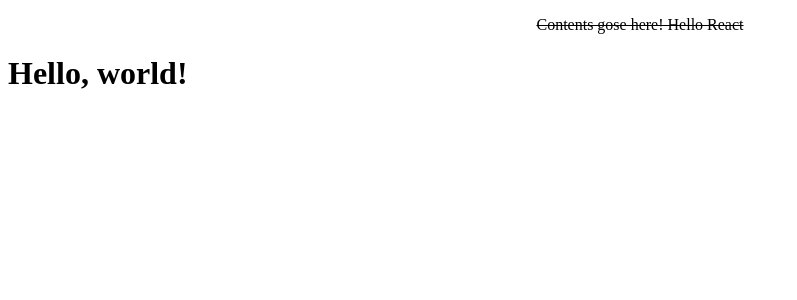
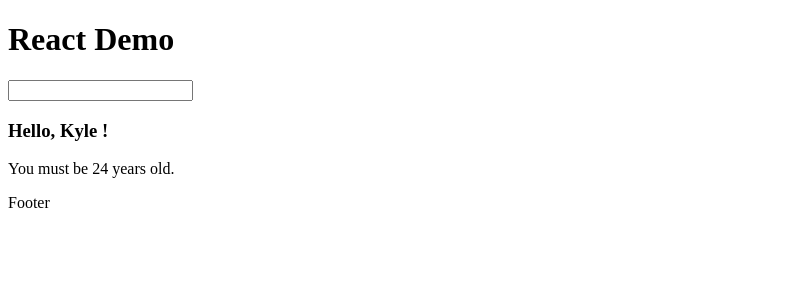
Before and after one commit to BreezeDealer/reactTutorial, a React app: page / in a window 1280 px wide. Shown: the top 300 px of the page, without its empty margins (0-797 px from the left). Built offline with nearby package versions, Linux system fonts and the light colour scheme.

Commit message:
第二天

```diff
--- a/src/app.scss
+++ /dev/null
@@ -1,8 +0,0 @@
-body{
-    //background: #f2f2f2;
-    p.indianred{
-        //color: indianred;
-        text-decoration: line-through;
-        text-align: center;
-    }
-}
--- /dev/null
+++ b/src/js/components/Footer.js
@@ -0,0 +1,9 @@
+import React from "react";
+
+export default class Footer extends React.Component {
+    render() {
+        return (
+            <footer>Footer</footer>
+        )
+    }
+}
--- /dev/null
+++ b/src/js/components/Header.js
@@ -0,0 +1,19 @@
+import React from "react";
+import Title from "./Header/Title"
+
+export default class Header extends React.Component {
+
+    handleChange(e){
+        const title = e.target.value;
+        this.props.changeTitle(title);
+    }
+
+    render() {
+        return (
+            <header>
+                <Title title={this.props.title} />
+                <input type="text" onChange={this.handleChange.bind(this)} />
+            </header>
+        )
+    }
+}
--- /dev/null
+++ b/src/js/components/Header/Title.js
@@ -0,0 +1,9 @@
+import React from "react";
+
+export default class Title extends React.Component {
+    render() {
+        return (
+            <h1>{this.props.title}</h1>
+        )
+    }
+}
--- /dev/null
+++ b/src/js/components/Layout.js
@@ -0,0 +1,29 @@
+import React from "react";
+import Header from "./Header";
+import Footer from "./Footer";
+
+export default class Layout extends React.Component {
+    constructor(){
+        super();
+        this.state = {
+            name: "Kyle",
+            age: 24,
+            title: "React Demo"
+        }
+    }
+
+    changeTitle(title){
+        this.setState({title});
+    }
+
+    render() {
+        return (
+            <div>
+                <Header changeTitle={this.changeTitle.bind(this)} title={this.state.title} />
+                <h3>Hello, {this.state.name} !</h3>
+                <p>You must be {this.state.age} years old.</p>
+                <Footer />
+            </div>
+        )
+    }
+}
--- a/src/app.js
+++ b/src/js/index.js
@@ -1,10 +1,9 @@
-const css = require("./app.scss");
-console.log("this is app");
-
+var css = require("../scss/app.scss");
 import React from "react";
 import ReactDOM from "react-dom";
+import Layout from "./components/Layout";
 
 ReactDOM.render(
-    <h1>Hello, world!</h1>,
+    <Layout />,
     document.getElementById("root")
 )
--- /dev/null
+++ b/src/scss/app.scss
@@ -0,0 +1,24 @@
+body{
+    //background: #f2f2f2;
+    p.indianred{
+        //color: indianred;
+        text-decoration: line-through;
+        text-align: center;
+    }
+    .Comment{
+        padding: 5px 10px;
+        border: 1px solid #dadada;
+        box-shadow: 2px 2px 4px #dadada;
+    }
+    .UserInfo{
+        overflow: hidden;
+    }
+    .Avatar{
+        float: left;
+        border-radius: 50%;
+    }
+    .User-info-name{
+        float: left;
+        padding: 10px 0  0 20px;
+    }
+}
--- a/src/index.html
+++ b/src/template/index.html
@@ -7,7 +7,6 @@
     <title><%= htmlWebpackPlugin.options.title %></title>
 </head>
 <body>
-    <p class="indianred">Contents gose here! Hello React</p>
     <div id="root"></div>
 </body>
 </html>
--- a/webpack.config.js
+++ b/webpack.config.js
@@ -4,7 +4,7 @@ var webpack = require("webpack");
 var path = require("path");
 module.exports = {
     entry: {
-        app: "./src/app.js"
+        index: "./src/js/index.js"
     },
     output: {
         path: path.resolve(__dirname, "./dist"),
@@ -36,12 +36,12 @@ module.exports = {
     plugins: [
         new HtmlWebpackPlugin({
             title: "React tutorial",
-            chunks: ["app"],
+            chunks: ["index"],
             minify: {
                 collapseWhitespace: true
             },
             hash: true,
-            template: "./src/index.html"
+            template: "./src/template/index.html"
         }),
         new ExtractTextPlugin({
             allChunks: true,
```
Also changed, not shown: src/js/App.js (added, +47 -0 lines), .babelrc (renamed from src/.babelrc).
